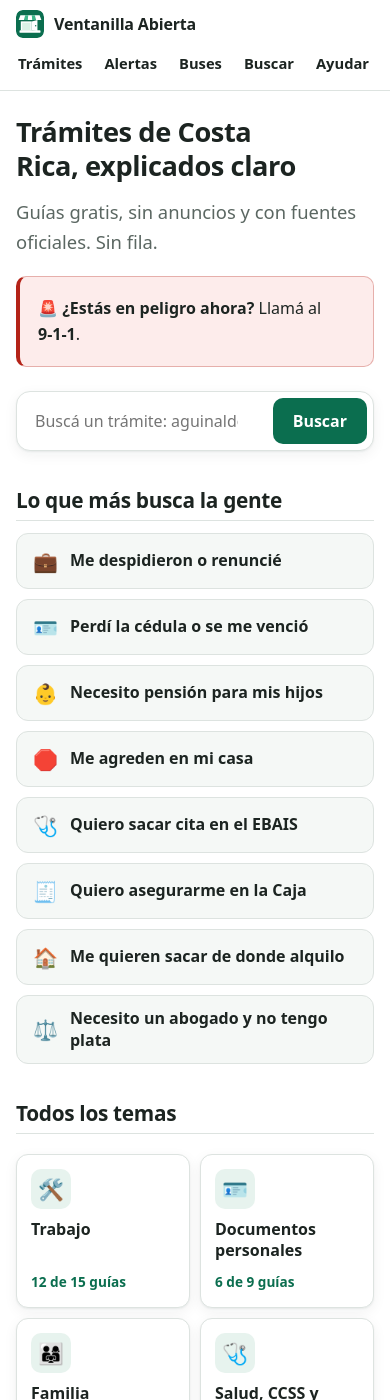
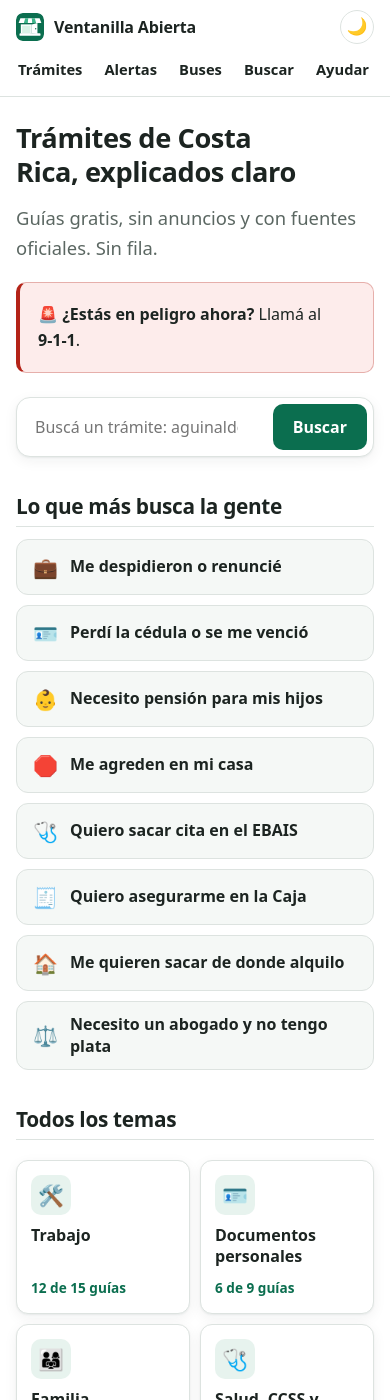
Before and after one commit to axelfj/ventanilla-abierta, a Jekyll site: the page built from index.md, in a window 390 px wide and 1400 px high. Built offline with Jekyll 4.4.1, drawn with Linux system fonts in a browser that asks for light colours.

Commit message:
Agregar botón de sol y luna para cambiar entre modo claro y oscuro
Sin elección guardada, el sitio sigue el modo del sistema. La elección
se guarda en localStorage. El script va en un archivo propio en <head>
(la CSP sigue igual) para aplicar el modo antes de pintar.

Co-Authored-By: Claude Opus 5.5 (1M context) <noreply@anthropic.com>
Claude-Session: https://claude.ai/code/session_01X7ARVP481EvwaWXV4f59dT

```diff
--- a/_layouts/default.html
+++ b/_layouts/default.html
@@ -30,12 +30,15 @@
   <link rel="apple-touch-icon" href="{{ '/assets/img/apple-touch-icon.png' | relative_url }}">
   <link rel="manifest" href="{{ '/manifest.webmanifest' | relative_url }}">
   <meta name="theme-color" content="#0b6e4f">
+  {%- comment %} Va antes del CSS y sin defer para aplicar el modo guardado antes de pintar, sin parpadeo. {% endcomment %}
+  <script src="{{ '/assets/js/tema.js' | relative_url }}"></script>
   <link rel="stylesheet" href="{{ '/assets/css/style.css?v=' | append: site.github.build_revision | relative_url }}">
 </head>
 <body>
   <header class="topbar">
     <div class="contenedor">
       <a class="marca" href="{{ '/' | relative_url }}"><img src="{{ '/assets/img/icono.svg' | relative_url }}" alt="" width="28" height="28">{{ site.title }}</a>
+      <div class="derecha">
       <nav>
         <a href="{{ '/tramites/costa-rica/' | relative_url }}">Trámites</a>
         <a href="{{ '/alertas/' | relative_url }}">Alertas</a>
@@ -43,6 +46,8 @@
         <a href="{{ '/buscar.html' | relative_url }}">Buscar</a>
         <a href="https://github.com/axelfj/ventanilla-abierta/issues/new/choose">Ayudar</a>
       </nav>
+      <button type="button" class="cambiar-tema" id="cambiar-tema" hidden></button>
+      </div>
     </div>
   </header>
   <main class="contenedor">
--- a/assets/css/style.scss
+++ b/assets/css/style.scss
@@ -5,15 +5,16 @@
   --texto:#1c2421; --suave:#5b6762; --borde:#dde3e0; --fondo:#fff; --tarjeta:#f5f8f6; --acento:#0b6e4f;
   --acento-fuerte:#085a40; --acento-suave:#e7f3ee; --peligro:#b42318; --peligro-suave:#fdeceb; --aviso:#9a6700;
   --sombra:0 1px 2px rgba(16,40,30,.06), 0 4px 14px rgba(16,40,30,.06);
-  --radio:12px;
+  --radio:12px; --texto-boton:#fff; color-scheme:light;
 }
-@media (prefers-color-scheme: dark) {
-  :root {
-    --texto:#e4ebe8; --suave:#9aa7a1; --borde:#2b3532; --fondo:#0f1513; --tarjeta:#161e1b; --acento:#4cc497;
-    --acento-fuerte:#6fd6ae; --acento-suave:#143329; --peligro:#ff8a80; --peligro-suave:#3a1a18; --aviso:#e3b341;
-    --sombra:0 1px 2px rgba(0,0,0,.3);
-  }
+/* Modo oscuro: sigue al sistema, salvo que la persona elija otro con el botón de sol y luna (assets/js/tema.js). */
+@mixin oscuro {
+  --texto:#e4ebe8; --suave:#9aa7a1; --borde:#2b3532; --fondo:#0f1513; --tarjeta:#161e1b; --acento:#4cc497;
+  --acento-fuerte:#6fd6ae; --acento-suave:#143329; --peligro:#ff8a80; --peligro-suave:#3a1a18; --aviso:#e3b341;
+  --sombra:0 1px 2px rgba(0,0,0,.3); --texto-boton:#06261b; color-scheme:dark;
 }
+@media (prefers-color-scheme: dark) { :root:not([data-tema="claro"]) { @include oscuro; } }
+:root[data-tema="oscuro"] { @include oscuro; }
 
 /* Base */
 *, *::before, *::after { box-sizing: border-box; }
@@ -38,6 +39,11 @@ strong { font-weight:650; }
 .topbar nav { display:flex; gap:4px; }
 .topbar nav a { padding:6px 12px; border-radius:999px; text-decoration:none; font-weight:550; font-size:.95em; color:var(--texto); }
 .topbar nav a:hover { background:var(--acento-suave); color:var(--acento-fuerte); }
+.derecha { display:flex; align-items:center; gap:8px; }
+.cambiar-tema { flex:none; display:grid; place-items:center; width:36px; height:36px; padding:0; border:1px solid var(--borde);
+  border-radius:999px; background:var(--fondo); color:var(--texto); font-size:1.05em; line-height:1; cursor:pointer; }
+.cambiar-tema[hidden] { display:none; }
+.cambiar-tema:hover { background:var(--acento-suave); border-color:var(--acento); }
 
 /* Contenido */
 main.contenedor { flex:1; padding-top:36px; padding-bottom:56px; }
@@ -111,9 +117,8 @@ pre { padding:14px; border:1px solid var(--borde); }
 .buscador input { flex:1; min-width:0; font:inherit; padding:10px 12px; border:0; border-radius:8px; background:transparent; color:var(--texto); }
 .buscador input:focus, .buscador input:focus-visible { outline:none; }
 .buscador button { font:inherit; font-weight:650; padding:10px 20px; border:0; border-radius:10px; background:var(--acento);
-  color:#fff; cursor:pointer; }
+  color:var(--texto-boton); cursor:pointer; }
 .buscador button:hover { background:var(--acento-fuerte); }
-@media (prefers-color-scheme: dark) { .buscador button { color:#06261b; } }
 .oculto { position:absolute; width:1px; height:1px; overflow:hidden; clip:rect(0 0 0 0); white-space:nowrap; }
 
 /* Alertas y buses (fase 2) */
@@ -146,6 +151,9 @@ pre { padding:14px; border:1px solid var(--borde); }
   .contenedor { padding:0 16px; }
   main.contenedor { padding-top:24px; padding-bottom:40px; }
   .topbar .contenedor { flex-wrap:wrap; row-gap:8px; padding-top:10px; padding-bottom:8px; }
+  .derecha { display:contents; }
+  .cambiar-tema { order:1; width:34px; height:34px; }
+  .topbar nav { order:2; }
   .marca { font-size:1em; }
   .topbar nav { width:100%; gap:2px; overflow-x:auto; scrollbar-width:none; margin:0 -8px; padding:0 0 2px; width:calc(100% + 16px); }
   .topbar nav::-webkit-scrollbar { display:none; }
@@ -166,7 +174,7 @@ pre { padding:14px; border:1px solid var(--borde); }
 
 /* Impresión: solo la guía, en blanco y negro, con la dirección de cada enlace */
 @media print {
-  .topbar, .buscador, .no-imprimir { display:none !important; }
+  .topbar, .buscador, .no-imprimir, .cambiar-tema { display:none !important; }
   body { font-size:12pt; color:#000; background:#fff; display:block; }
   .pie { background:none; }
   a { color:#000; }
--- /dev/null
+++ b/assets/js/tema.js
@@ -0,0 +1,39 @@
+// Botón de sol y luna para cambiar entre modo claro y oscuro.
+// Sin elección guardada, el sitio sigue el modo del sistema. Se carga en <head> para aplicar el modo antes de pintar.
+(function () {
+  var raiz = document.documentElement;
+  var sistema = window.matchMedia ? window.matchMedia("(prefers-color-scheme: dark)") : null;
+
+  function guardado() {
+    try { return localStorage.getItem("tema"); } catch (e) { return null; }
+  }
+  function actual() {
+    return raiz.getAttribute("data-tema") || (sistema && sistema.matches ? "oscuro" : "claro");
+  }
+
+  var g = guardado();
+  if (g === "claro" || g === "oscuro") raiz.setAttribute("data-tema", g);
+
+  function pintarBoton(boton) {
+    var oscuro = actual() === "oscuro";
+    boton.textContent = oscuro ? "☀️" : "🌙";
+    boton.setAttribute("aria-label", oscuro ? "Cambiar a modo claro" : "Cambiar a modo oscuro");
+    boton.title = boton.getAttribute("aria-label");
+  }
+
+  document.addEventListener("DOMContentLoaded", function () {
+    var boton = document.getElementById("cambiar-tema");
+    if (!boton) return;
+    pintarBoton(boton);
+    boton.hidden = false;
+    boton.addEventListener("click", function () {
+      var nuevo = actual() === "oscuro" ? "claro" : "oscuro";
+      raiz.setAttribute("data-tema", nuevo);
+      try { localStorage.setItem("tema", nuevo); } catch (e) { /* modo privado: solo dura esta visita */ }
+      pintarBoton(boton);
+    });
+    if (sistema && sistema.addEventListener) {
+      sistema.addEventListener("change", function () { pintarBoton(boton); });
+    }
+  });
+})();
```
